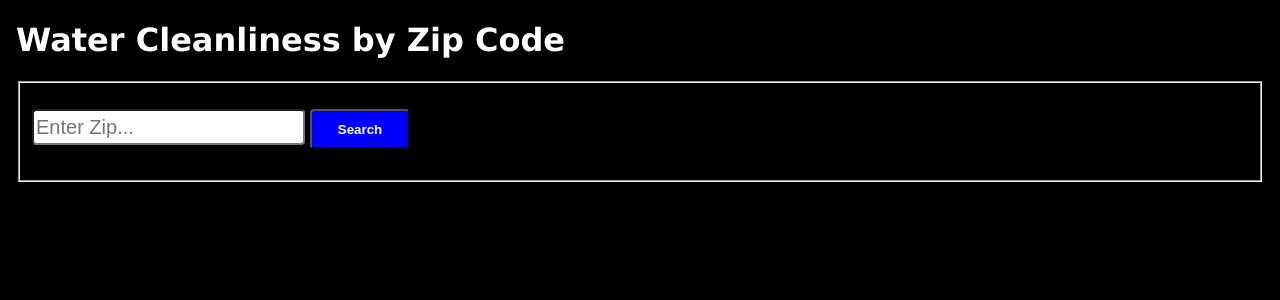
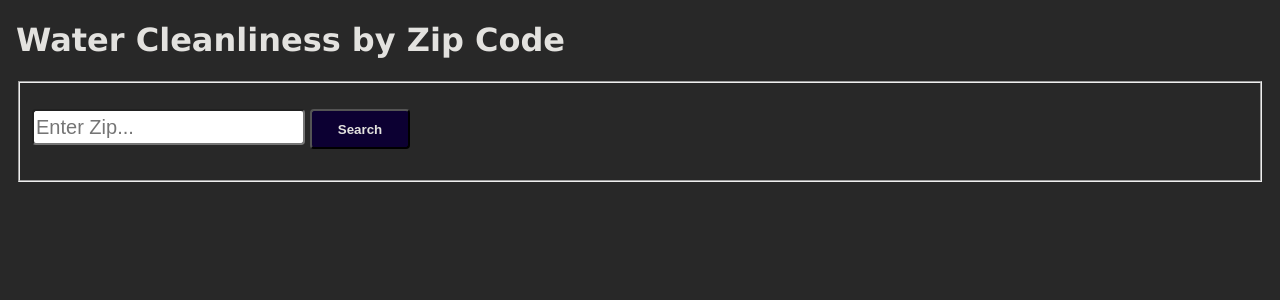
Before and after one commit to SoftwareEng9B/Main_Project, a React (Create React App) app in the folder client/: page /Home in a window 1280 px wide. Shown: the top 300 px of the page. Built offline with nearby package versions, Linux system fonts and the light colour scheme.

Commit message:
Changed color scheme

```diff
--- a/client/src/views/Home/Home.css
+++ b/client/src/views/Home/Home.css
@@ -1,6 +1,6 @@
 body {
-    color: white;
-    background-color: black;
+    color: #E3E2DF;
+    background-color: #282828;
     font-family: "Verdana", Times, Sans-serif;
   }
 
@@ -16,11 +16,11 @@ input[type="text"]
 }
 
 button {
-color: white;
+color: #E3E2DF;
 width: 100px;
 height: 40px;
 position: relative;
-background-color: blue;
+background-color: #0C0032;
 animation-name: example;
 animation-duration: 4s;
 }
```
